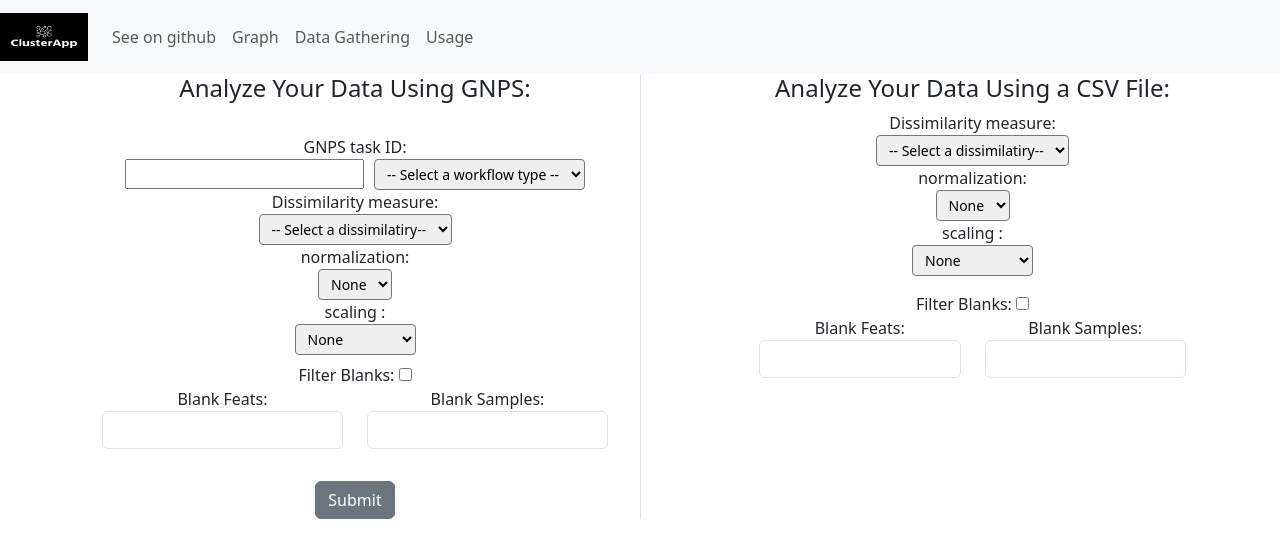
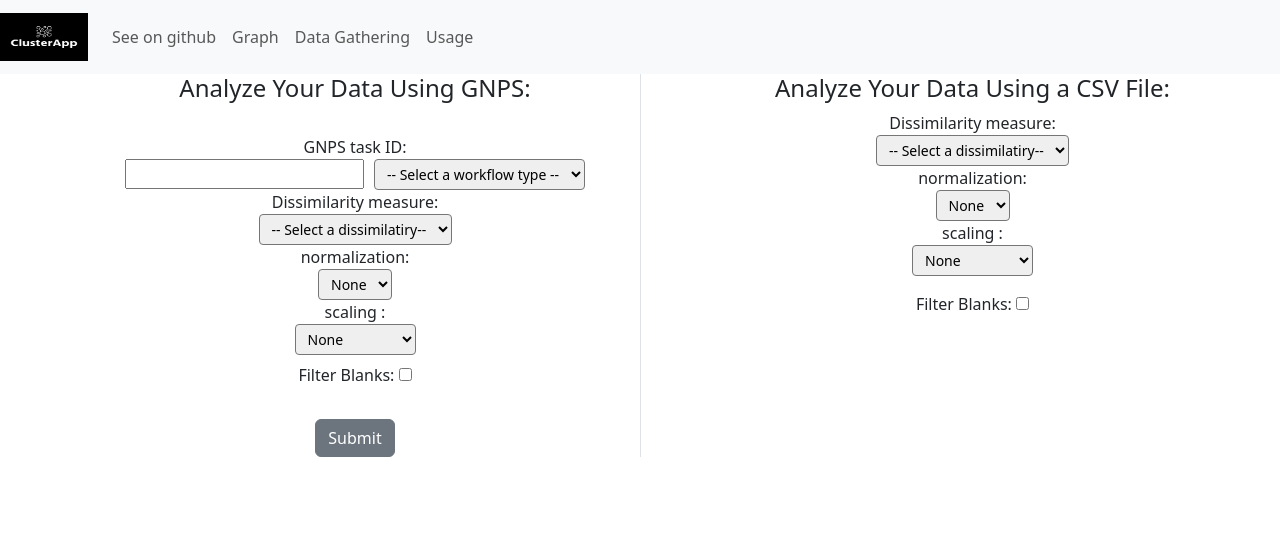
Before and after one commit to computational-chemical-biology/ClusterApp, a Flask app: page /graph in a window 1280 px wide. Shown: the top 558 px of the page. Run offline with Flask 3, Linux system fonts and the light colour scheme; some libraries are stand-ins or nearby versions.

Commit message:
fix: front end layout

```diff
--- a/api/static/js/ToggleInputs.js
+++ b/api/static/js/ToggleInputs.js
@@ -1,10 +1,5 @@
-function toggleInputs(checkbox,propSample,feats) {
+function toggleInputs(checkbox,blankInputs) {
     const checkboxDom = document.getElementById(checkbox);
-    const propSampleDom = document.getElementById(propSample);
-    const featsDom = document.getElementById(feats);
-    propSampleDom.value = '';
-    featsDom.value = '';
-
-    propSampleDom.disabled = checkboxDom.checked;
-    featsDom.disabled = checkboxDom.checked;
+    const blankInputsDom = document.getElementById(blankInputs);
+    blankInputsDom.style.display = checkboxDom.checked == false ? 'none' : 'flex';
 }
--- a/api/templates/graph.html
+++ b/api/templates/graph.html
@@ -79,15 +79,15 @@
                     <div class="p-2">
                         <div>
                             <label for="shared">Filter Blanks:</label>
-                            <input type="checkbox" id="shared" name="shared"  onclick="toggleInputs('shared', 'prop_samples','prop_blank_feats')">
+                            <input type="checkbox" id="shared" name="shared"  onclick="toggleInputs('shared', 'blank_inputs')">
                         </div>
-                        <div class="row">
+                        <div class="row" id="blank_inputs" style="display: none !important;">
                             <div class="col">
-                                <label for="prop_blank_feats">Blank Feats:</label>
+                                <label for="prop_blank_feats">proportion of blank average intensity:</label>
                                 <input id="prop_blank_feats" name="prop_blank_feats" type="number" min="0" max="1" step="0.10" class="form-control">
                             </div>
                             <div class="col">
-                                <label for="prop_samples">Blank Samples:</label>
+                                <label for="prop_samples">proportion of samples:</label>
                                 <input id="prop_samples" name="prop_samples" type="number" min="0" max="1" step="0.10" class="form-control">
                             </div>
                         </div>
@@ -156,15 +156,15 @@
                     <div class="p-2"></div>
                         <div>
                             <label for="filter_blanks_ch_dz">Filter Blanks:</label>
-                            <input type="checkbox" id="filter_blanks_ch_dz" name="filter_blanks_ch_dz" value="filter_blanks_ch_dz" onclick="toggleInputs('filter_blanks_ch_dz', 'prop_samples_dz','prop_blank_feats_dz')">
+                            <input type="checkbox" id="filter_blanks_ch_dz" name="filter_blanks_ch_dz" value="filter_blanks_ch_dz" onclick="toggleInputs('filter_blanks_ch_dz','blank_inputs_dz')">
                         </div>
-                        <div class="row">
+                        <div class="row" id="blank_inputs_dz" style="display: none;">
                             <div class="col">
-                                <label for="prop_blank_feats_dz">Blank Feats:</label>
+                                <label for="prop_blank_feats_dz">proportion of blank average intensity:</label>
                                 <input id="prop_blank_feats_dz" name="prop_blank_feats_dz" type="number" min="0" max="1" step="0.10" class="form-control">
                             </div>
                             <div class="col">
-                                <label for="prop_blank_feats_dz">Blank Samples:</label>
+                                <label for="prop_blank_feats_dz">proportion of samples:</label>
                                 <input id="prop_samples_dz" name="prop_samples_dz" type="number" min="0" max="1" step="0.10" class="form-control">
                             </div>
                         </div>
```
Also changed, not shown: api/templates/dataTable.html (+5 -5 lines).
